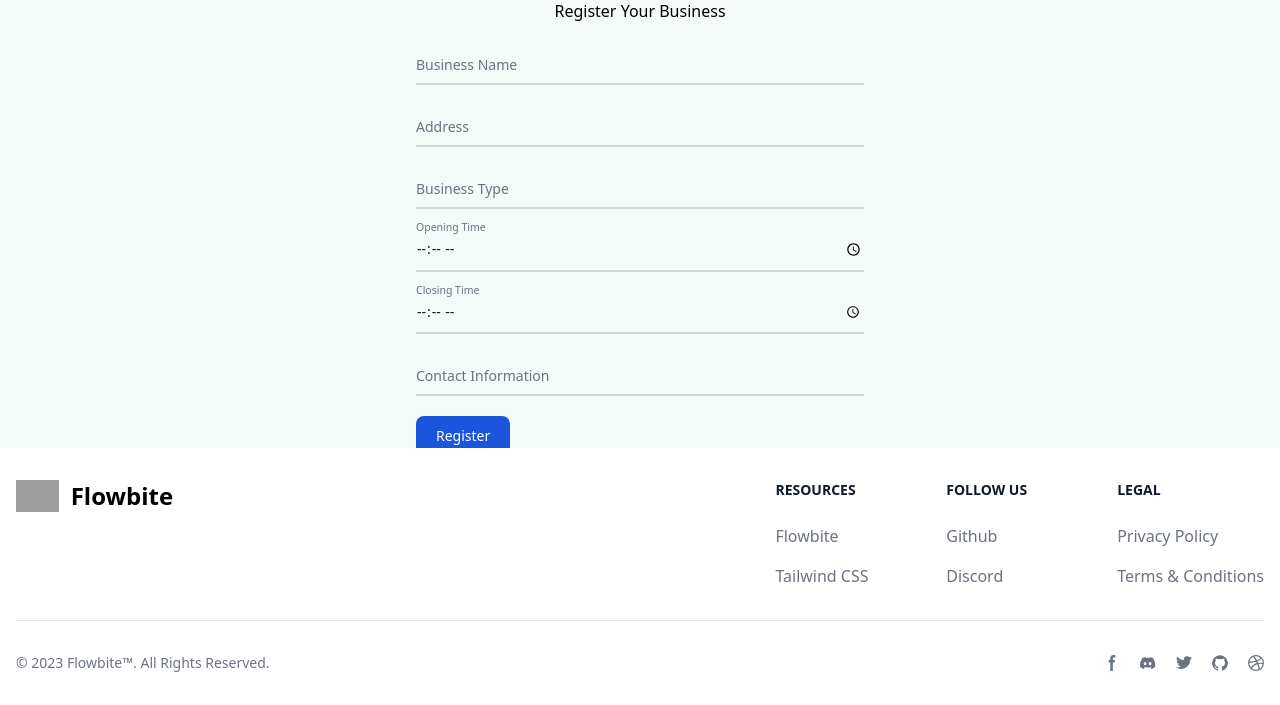
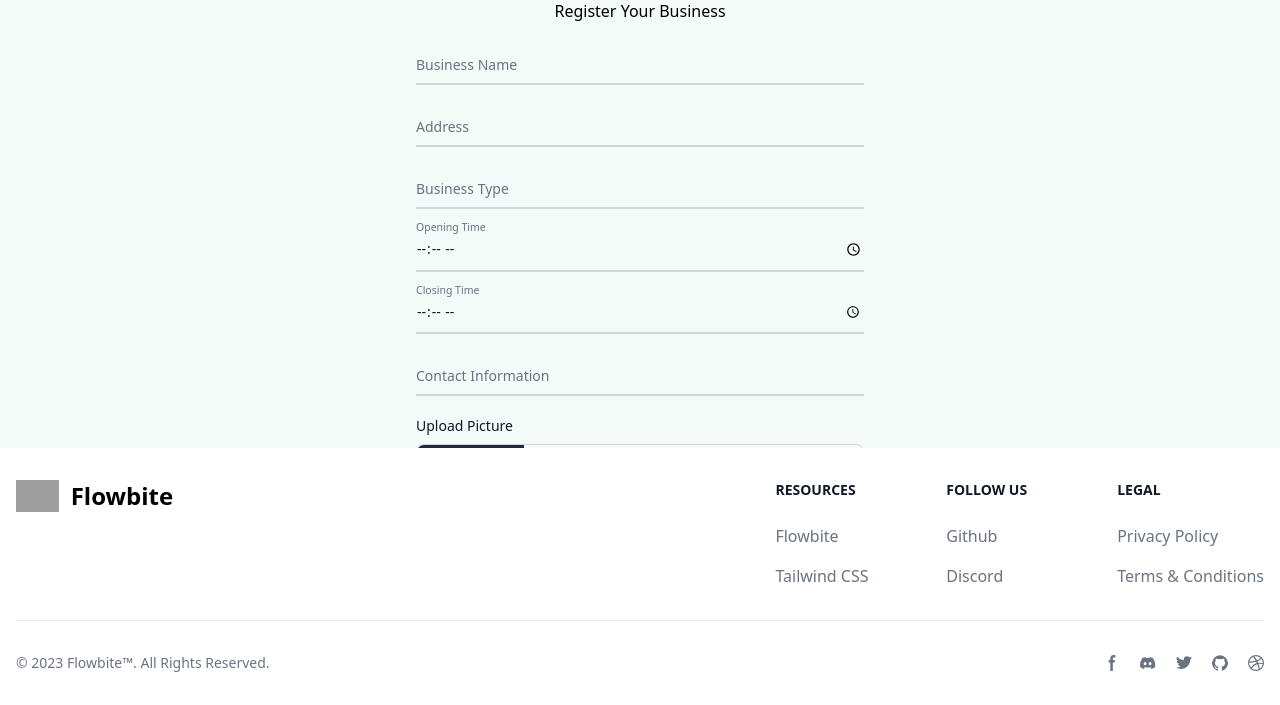
Before and after one commit to ZaneFerns360/Django-CRUD, a Django app: page /form/ in a window 1280 px wide. Shown: the part 95-800 px from the top of the page. Run offline with Django 4.2, Linux system fonts and the light colour scheme; the visitor is signed in with stand-in values (Sample User, id 1); some libraries are stand-ins or nearby versions; grey boxes are pictures that could not be loaded.

Commit message:
minor changes

```diff
--- a/static/src/output.css
+++ b/static/src/output.css
@@ -1589,6 +1589,14 @@ input:checked + .toggle-bg {
   padding-top: 0.5rem;
 }
 
+.pt-5 {
+  padding-top: 1.25rem;
+}
+
+.pb-5 {
+  padding-bottom: 1.25rem;
+}
+
 .text-center {
   text-align: center;
 }
--- a/templates/_nav.html
+++ b/templates/_nav.html
@@ -10,6 +10,8 @@
       {% csrf_token %}
       <button type="submit" class="btn btn-primary">Logout</button>
     </form>
+    {% else %}
+    <a href="{% url 'login' %}" class="btn btn-primary">Login</a>
     {% endif %}
     <button
       data-collapse-toggle="mobile-menu"
--- a/templates/form.html
+++ b/templates/form.html
@@ -97,7 +97,18 @@
       >Contact Information</label
     >
   </div>
-
+  <div class="container mx-auto mt-4 pb-5">
+    <label
+      class="block mb-2 text-sm font-medium text-gray-900 dark:text-white"
+      for="file_input"
+      >Upload Picture</label
+    >
+    <input
+      class="block w-full text-sm text-gray-900 border border-gray-300 rounded-lg cursor-pointer bg-gray-50 dark:text-gray-400 focus:outline-none dark:bg-gray-700 dark:border-gray-600 dark:placeholder-gray-400"
+      id="file_input"
+      type="file"
+    />
+  </div>
   <button
     type="submit"
     class="text-white bg-blue-700 hover:bg-blue-800 focus:ring-4 focus:outline-none focus:ring-blue-300 font-medium rounded-lg text-sm px-5 py-2.5 text-center dark:bg-blue-600 dark:hover:bg-blue-700 dark:focus:ring-blue-800"
```
